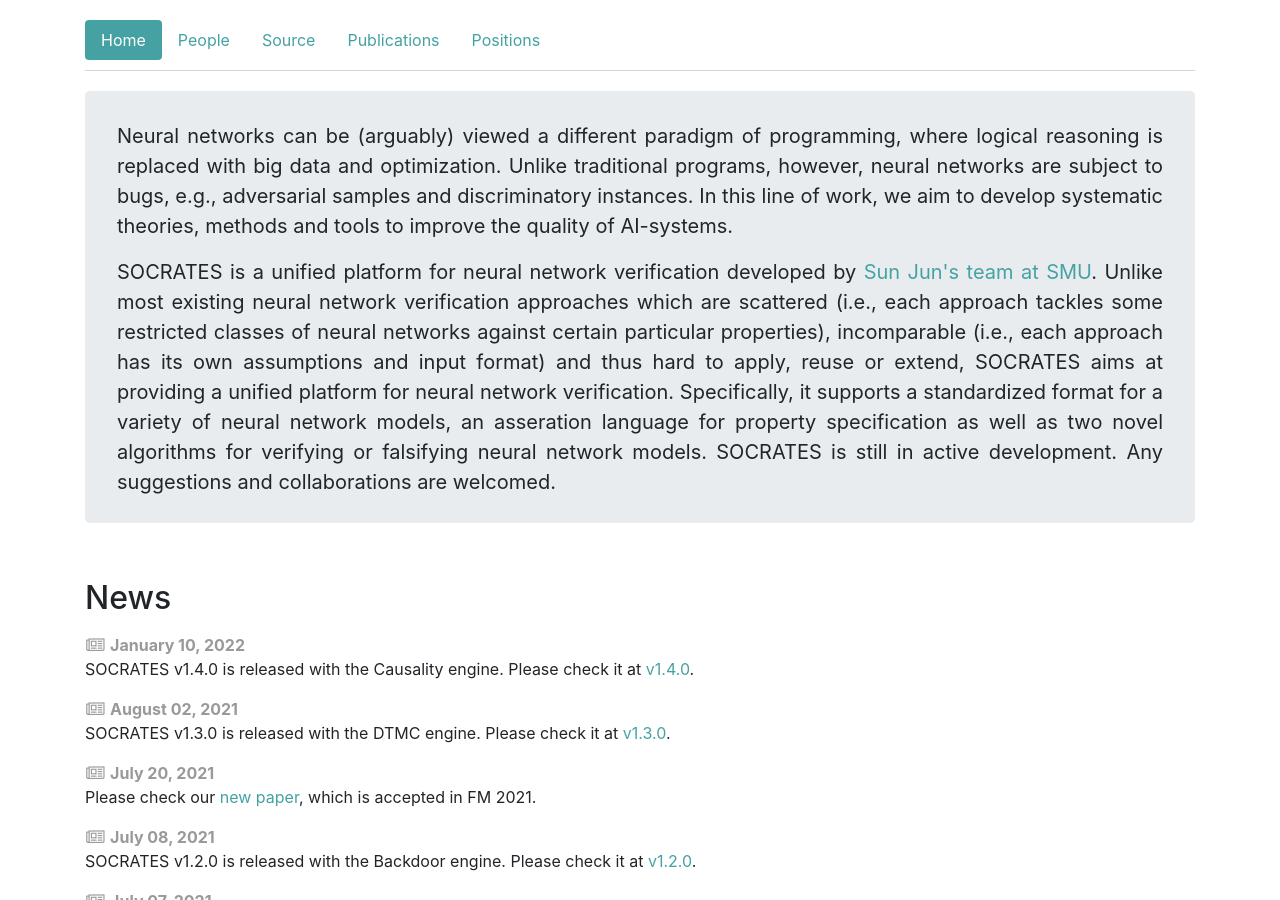
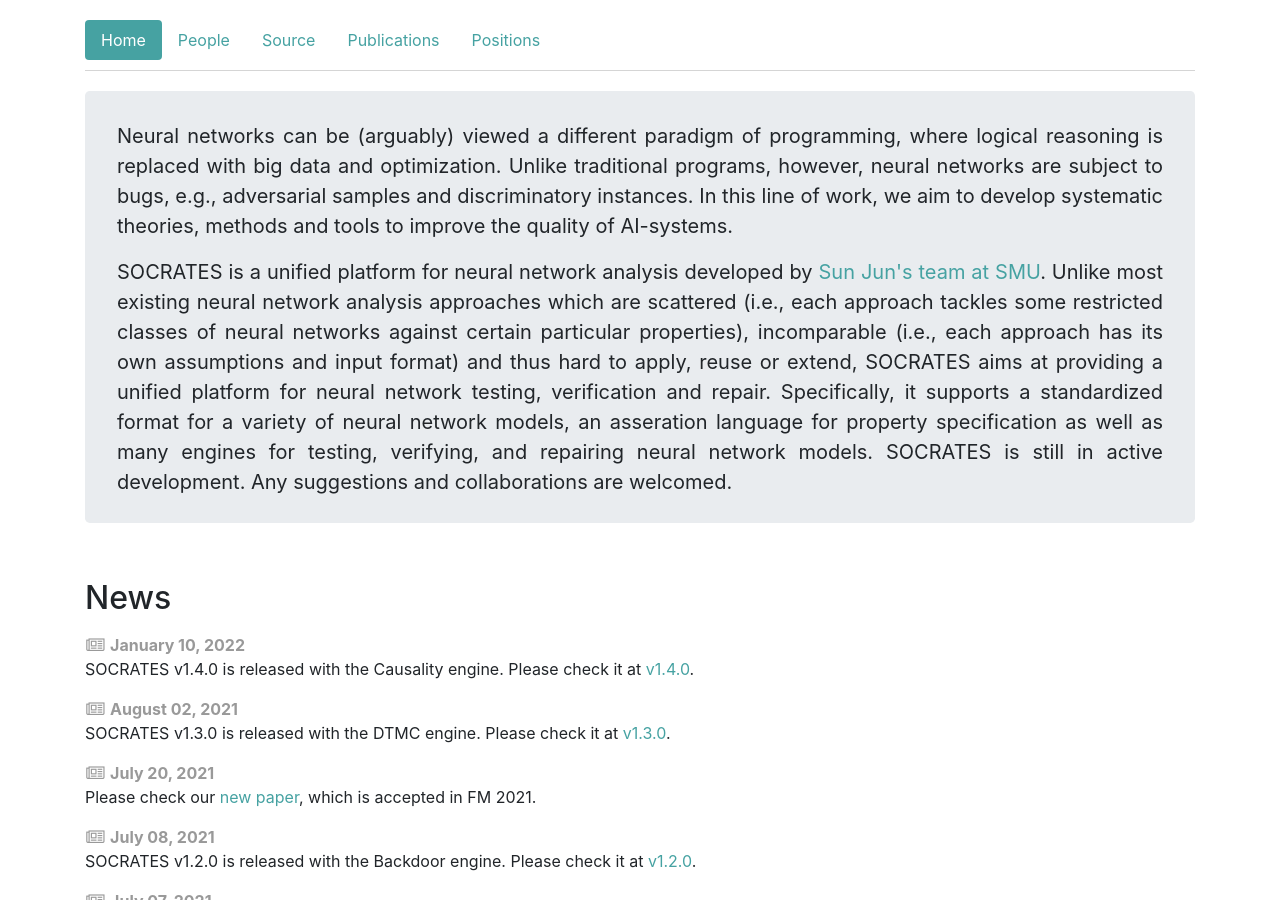
Before and after one commit to socrates4nn/socrates4nn.github.io, a Jekyll site: the page built from index.html, in a window 1280 px wide and 900 px high. Built offline with Jekyll 4.4.1, drawn with Linux system fonts in a browser that asks for light colours; nearby versions of some CDN libraries.

Commit message:
update index

```diff
--- a/index.html
+++ b/index.html
@@ -31,8 +31,8 @@
 		Neural networks can be (arguably) viewed a different paradigm of programming, where logical reasoning is replaced with big data and optimization. Unlike traditional programs, however, neural networks are subject to bugs, e.g., adversarial samples and discriminatory instances. In this line of work, we aim to develop systematic theories, methods and tools to improve the quality of AI-systems.
     </p>
     <p>
-        SOCRATES is a unified platform for neural network verification developed by <a href="https://sav-smu.github.io/">Sun Jun's team at SMU</a>.
-        Unlike most existing neural network verification approaches which are scattered (i.e., each approach tackles some restricted classes of neural networks against certain particular properties), incomparable (i.e., each approach has its own assumptions and input format) and thus hard to apply, reuse or extend, SOCRATES aims at providing a unified platform for neural network verification. Specifically, it supports a standardized format for a variety of neural network models, an asseration language for property specification as well as two novel algorithms for verifying or falsifying neural network models.
+        SOCRATES is a unified platform for neural network analysis developed by <a href="https://sav-smu.github.io/">Sun Jun's team at SMU</a>.
+        Unlike most existing neural network analysis approaches which are scattered (i.e., each approach tackles some restricted classes of neural networks against certain particular properties), incomparable (i.e., each approach has its own assumptions and input format) and thus hard to apply, reuse or extend, SOCRATES aims at providing a unified platform for neural network testing, verification and repair. Specifically, it supports a standardized format for a variety of neural network models, an asseration language for property specification as well as many engines for testing, verifying, and repairing neural network models.
         SOCRATES is still in active development. Any suggestions and collaborations are welcomed.
     </p>
 </div>
```
